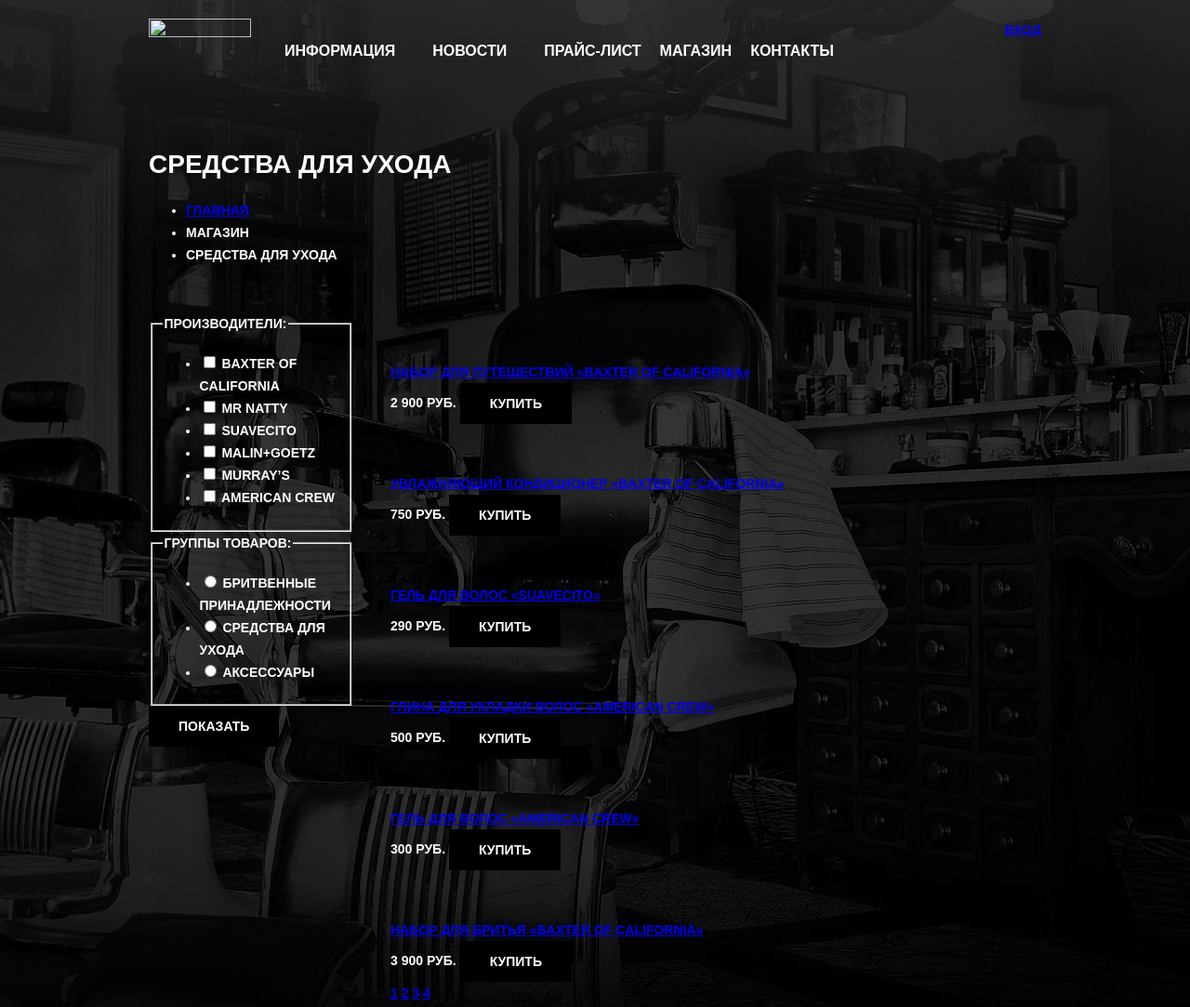
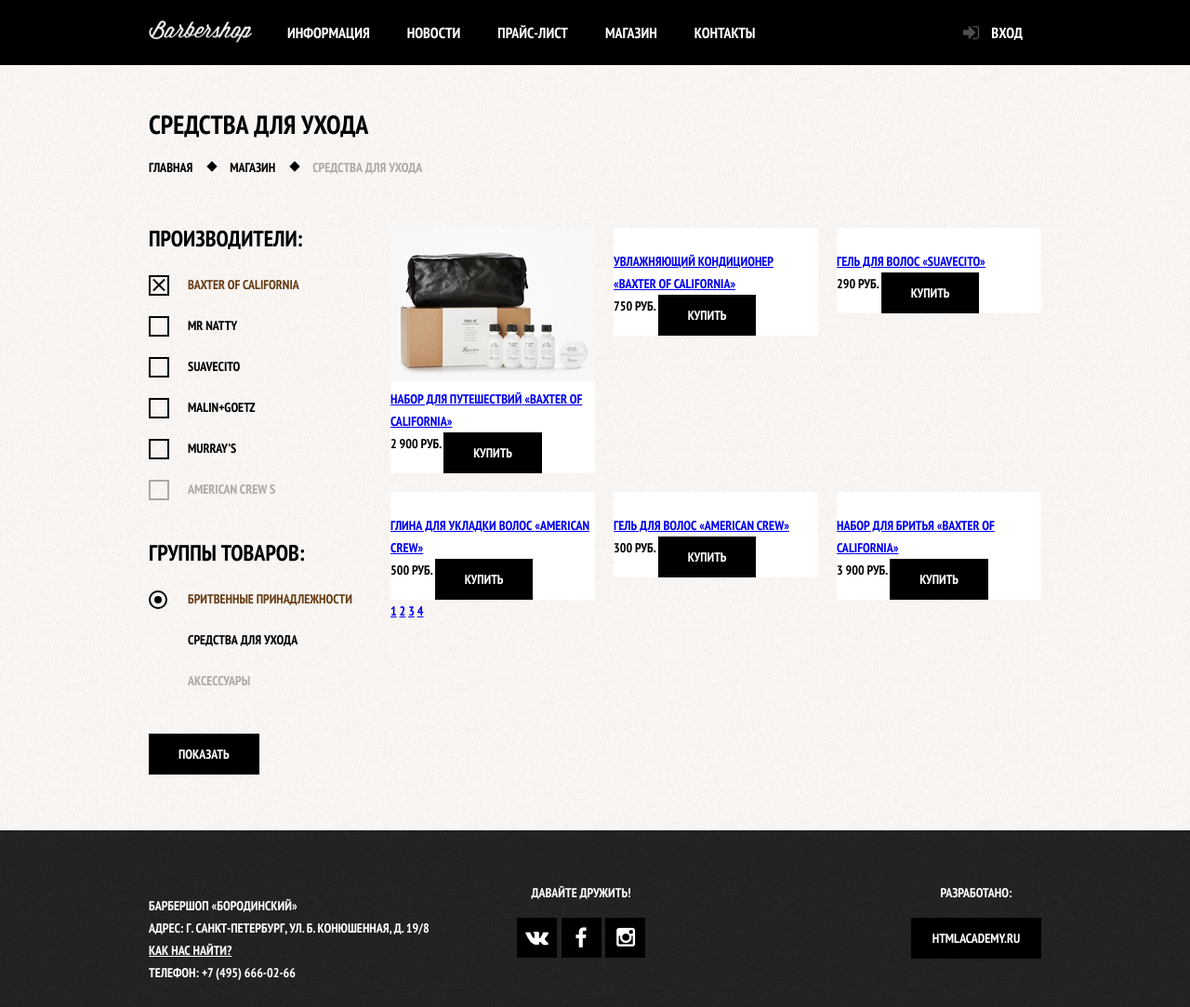
Before and after one commit to Ledvis/Barbershop, a plain HTML site: page shop.html in a window 1280 px wide. Shown: the top 1083 px of the page at 93% size. Drawn offline with Linux system fonts and the light colour scheme.

Commit message:
Частично отстилизовал shop

```diff
--- a/css/style.css
+++ b/css/style.css
@@ -32,8 +32,6 @@ body {
 .navigation-main {
     float: left;
     width: 700px;
-    padding: 0 16px;
-    box-sizing: border-box;
 }
 
 .navigation-main ul {
@@ -45,9 +43,15 @@ body {
 
 .navigation-main li {
     display: inline-block;
-    vertical-align: middle;
+    vertical-align: top;
     font-size: 16px;
     line-height: 20px;
+}
+
+.navigation-main span {
+    display: block;
+    padding: 25px 20px;
+    cursor: default;
 }
 
 .navigation-main a {
@@ -73,7 +77,7 @@ body {
     padding: 25px 0;
     padding-left: 50px;
     padding-right: 20px;
-    vertical-align: middle;
+    vertical-align: top;
     font-size: 16px;
     line-height: 20px;
     color: #ffffff;
@@ -223,7 +227,7 @@ body {
     font-size: inherit;
     line-height: inherit;
     font-weight: inherit;
-    vertical-align: middle;
+    vertical-align: top;
     text-align: center;
     color: #ffffff;
     font-family: inherit;
@@ -318,10 +322,12 @@ body {
     width: 140px;
     text-align: center;
 }
+
 .footer-social p {
     margin: 0;
     margin-bottom: 15px;
 }
+
 .footer-social .btn-social {
     display: inline-block;
     width: 43px;
@@ -370,24 +376,44 @@ body {
     float: right;
     text-align: center;
 }
+
 .footer-copyright p {
     margin: 0;
     margin-bottom: 15px;
     padding: 0;
 }
+
 .footer-copyright .btn {
     width: 140px;
     padding: 10px 10px;
     box-sizing: border-box;
 }
+
 .header-secondary {
-    margin-bottom: 55px;
-    padding-top: 20px;
-    padding-bottom: 20px;
+    margin-bottom: 52px;
+    background-color: #000000;
 }
 
 .logo-small {
+    display: inline-block;
     float: left;
+    margin-right: 18px;
+    padding-top: 22px;
+    padding-bottom: 16px;
+    vertical-align: top;
+}
+
+.logo-small img {
+    width: 111px;
+    height: 24px;
+}
+
+.content-bg {
+    background: #f8f5f2 url("../img/index-content-bg.jpg");
+}
+
+.color-secondary {
+    color: #000000;
 }
 
 .title {
@@ -395,7 +421,50 @@ body {
 }
 
 .breadcrumbs {
+    margin: 0;
     margin-bottom: 50px;
+    padding: 0;
+    font-size: 0;
+    list-style: none;
+}
+
+.breadcrumbs li {
+    position: relative;
+    display: inline-block;
+    margin-right: 15px;
+    padding-right: 25px;
+    font-size: 14px;
+    line-height: 1.3;
+    vertical-align: top;
+}
+
+.breadcrumbs a,
+.breadcrumbs span {
+    display: block;
+    color: #000000;
+    text-decoration: none;
+}
+
+.breadcrumbs span.actived {
+    color: #aba9a7;
+    cursor: default;
+}
+
+.breadcrumbs li:not(:last-child)::after {
+    content: "";
+    position: absolute;
+    top: 4px;
+    right: 0;
+    width: 8px;
+    height: 8px;
+    background: #000000;
+    -webkit-transform: rotate(45deg);
+    transform: rotate(45deg);
+}
+
+.breadcrumbs span {
+    margin-right: 0;
+    padding-right: 0;
 }
 
 .shop-content {}
@@ -405,15 +474,143 @@ body {
     width: 220px;
 }
 
+.shop-content-form fieldset {
+    margin: 0;
+    margin-bottom: 45px;
+    padding: 0;
+    border: none;
+}
+
+.shop-content-form legend {
+    margin-bottom: 25px;
+    font-size: 24px;
+}
+
+.shop-content-form ul {
+    margin: 0;
+    padding: 0;
+    list-style: none;
+}
+
+.shop-content-form li {
+    position: relative;
+    padding-left: 42px;
+}
+
+.shop-content-form li:not(:last-of-type) {
+    margin-bottom: 20px;
+}
+
+.shop-content-form input {
+    display: none;
+}
+
+.shop-content-form label {
+    cursor: pointer;
+}
+
+.shop-producers li::before {
+    content: "";
+    position: absolute;
+    top: 1.5px;
+    left: 0;
+    width: 18px;
+    height: 18px;
+    border: 2px solid #000000;
+    cursor: default;
+}
+
+.shop-producers input:checked+label::before {
+    content: "";
+    position: absolute;
+    top: 4px;
+    left: 10px;
+    width: 2px;
+    height: 17px;
+    background-color: #000000;
+    -webkit-transform: rotate(45deg);
+    transform: rotate(45deg);
+}
+
+.shop-producers input:checked+label::after {
+    content: "";
+    position: absolute;
+    top: 4px;
+    left: 10px;
+    width: 2px;
+    height: 17px;
+    background-color: #000000;
+    -webkit-transform: rotate(-45deg);
+    transform: rotate(-45deg);
+}
+
+.shop-groups input:checked+label::before {
+    content: "";
+    position: absolute;
+    top: 3px;
+    left: 0;
+    width: 20px;
+    height: 20px;
+    box-sizing: border-box;
+    border: 2px solid #000000;
+    border-radius: 50%;
+}
+
+.shop-groups input:checked+label::after {
+    content: "";
+    position: absolute;
+    top: 9px;
+    left: 6px;
+    width: 8px;
+    height: 8px;
+    box-sizing: border-box;
+    background: #000000;
+    border-radius: 50%;
+}
+
+.shop-content-form label:hover,
+.shop-content-form input:checked+label {
+    color: #663d15;
+}
+
+.shop-content-form input.disabled+label {
+    color: #aba9a7;
+}
+
+.shop-producers input.disabled:checked+label::before,
+.shop-producers input.disabled:checked+label::after,
+.shop-groups input.disabled:checked+label::after {
+    background-color: #aba9a7;
+}
+
+.shop-producers li.disabled::before,
+.shop-groups input.disabled:checked+label::before {
+    border-color: #aba9a7;
+}
+
 .shop-content-catalog {
     float: right;
     width: 700px;
+    font-size: 0;
 }
-
-.footer-secondary {
-    margin-top: 47px;
-    padding-top: 60px;
-    padding-bottom: 35px;
+.catalog-item {
+    display: inline-block;
+    width: 220px;
+    font-size: 14px;
+    vertical-align: top;
+    background-color: #ffffff;
+}
+.catalog-item:not(:nth-child(3n)) {
+    margin-right: 20px;
+}
+.catalog-item:nth-child(-n+3) {
+    margin-bottom: 20px;
+}
+.catalog-item figure {
+    margin: 0;
+}
+.paginator {
+    font-size: 14px;
 }
 
 .item-content-gallary {
@@ -424,10 +621,6 @@ body {
 .item-content-descr {
     float: right;
     width: 390px;
-}
-
-.breadcumbs {
-    margin-bottom: 50px;
 }
 
 b {
--- a/shop.html
+++ b/shop.html
@@ -3,14 +3,16 @@
 <head>
     <meta charset="UTF-8">
     <title>Shop</title>
+    <link rel="stylesheet" href="css/normalize.css">
+    <link href="https://fonts.googleapis.com/css?family=PT+Sans+Narrow:400,700&amp;subset=cyrillic" rel="stylesheet">
     <link rel="stylesheet" href="css/style.css">
 </head>
 
-<body>
+<body class="content-bg">
     <header class="header-secondary">
         <div class="container clearfix">
             <a class="logo-small" href="index.html">
-                <img src="#" alt="" width="110" height="20">
+                <img src="img/logo-small.png" alt="" width="111" height="24">
             </a>
             <nav class="navigation-main">
                 <ul>
@@ -22,25 +24,25 @@
                 </ul>
             </nav>
             <div class="user-blog">
-                <a href="#">Вход</a>
+                <a class="login" href="#">Вход</a>
             </div>
         </div>
     </header>
-    <main class="container">
+    <main class="container color-secondary">
         <h1 class="title">Средства для ухода</h1>
         <ul class="breadcrumbs">
             <li><a href="index.html">Главная</a></li>
-            <li><span>Магазин</span></li>
-            <li><span>Средства для ухода</span></li>
+            <li><a href="shop.html">Магазин</a></li>
+            <li><span class="actived">Средства для ухода</span></li>
         </ul>
         <section class="shop-content clearfix">
             <div class="shop-content-form">
                 <form action="#" method="post" name="sidebar">
                     <fieldset>
                         <legend>Производители:</legend>
-                        <ul>
+                        <ul class="shop-producers">
                             <li>
-                                <input id="checkbox-1" type="checkbox" name="Baxter">
+                                <input id="checkbox-1" type="checkbox" name="Baxter" checked>
                                 <label for="checkbox-1">Baxter of California</label>
                             </li>
                             <li>
@@ -59,17 +61,17 @@
                                 <input id="checkbox-5" type="checkbox" name="Murray’s">
                                 <label for="checkbox-5">Murray’s</label>
                             </li>
-                            <li>
-                                <input id="checkbox-6" type="checkbox" name="American">
-                                <label for="checkbox-6">American Crew</label>
+                            <li class="disabled">
+                                <input id="checkbox-6" class="disabled" type="checkbox" name="American">
+                                <label for="checkbox-6">American Crew s</label>
                             </li>
                         </ul>
                     </fieldset>
                     <fieldset>
                         <legend>Группы товаров:</legend>
-                        <ul>
+                        <ul class="shop-groups">
                             <li>
-                                <input id="radio-1" type="radio" name="radio" value="Бритвенные принадлежности">
+                                <input id="radio-1" type="radio" name="radio" value="Бритвенные принадлежности" checked>
                                 <label for="radio-1">Бритвенные принадлежности</label>
                             </li>
                             <li>
@@ -77,7 +79,7 @@
                                 <label for="radio-2">Средства для ухода</label>
                             </li>
                             <li>
-                                <input id="radio-3" type="radio" name="radio" value="Аксессуары">
+                                <input id="radio-3" class="disabled" type="radio" name="radio" value="Аксессуары">
                                 <label for="radio-3">Аксессуары</label>
                             </li>
                         </ul>
@@ -88,7 +90,7 @@
             <div class="shop-content-catalog">
                 <article class="catalog-item">
                     <figure>
-                        <img src="#" alt="">
+                        <img src="img/catalog-item1.jpg" alt="" width="220" height="165">
                     </figure>
                     <a href="#">
                         <span class="category">Набор для путешествий</span>
@@ -175,7 +177,7 @@
             </div>
         </section>
     </main>
-    <footer class="footer-secondary">
+    <footer class="footer-main">
         <div class="container clearfix">
             <div class="footer-contact">
                 <p>
@@ -185,9 +187,9 @@
             </div>
             <div class="footer-social">
                 <p>Давайте дружить!</p>
-                <a class="btn vk" href="#"></a>
-                <a class="btn fb" href="#"></a>
-                <a class="btn inst" href="#"></a>
+                <a class="btn-social vk" href="#">Вконтакте</a>
+                <a class="btn-social fb" href="#">Фейсбук</a>
+                <a class="btn-social inst" href="#">Инстаграм</a>
             </div>
             <div class="footer-copyright">
                 <p>Разработано:</p>
```
Also changed, not shown: price.html (+1 -1 lines), img/catalog-item1.jpg (added), img/checked.png (added), img/logo-small.png (added).
